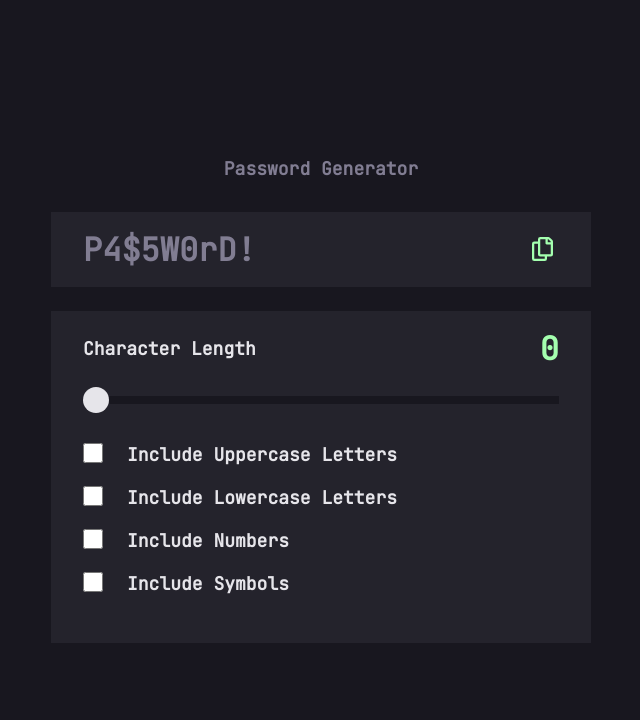
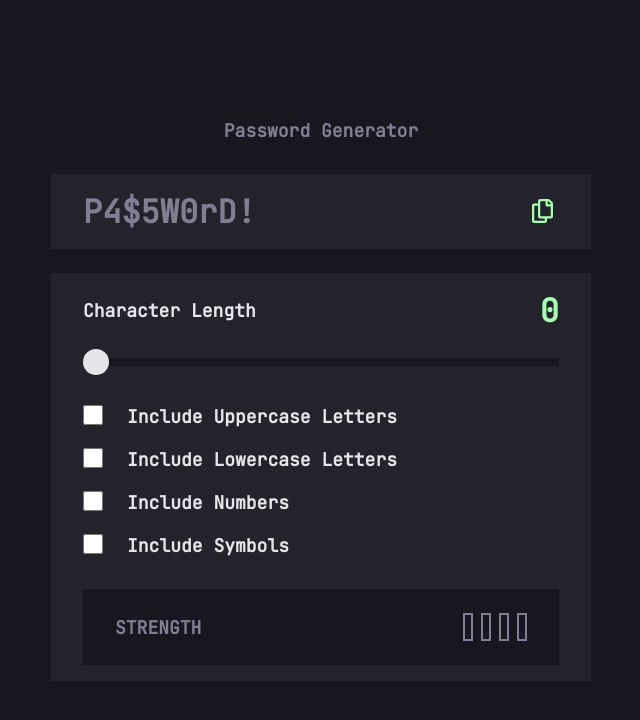
Before and after one commit to jeanmarc5592/password-generator-app, a Vue app: page / in a window 1280 px wide. Shown: the top 720 px of the page, without its empty margins (319-959 px from the left). Built offline with nearby package versions, Linux system fonts and the light colour scheme.

Commit message:
Add Strength Rating

```diff
--- a/src/components/PasswordGeneratorControls.vue
+++ b/src/components/PasswordGeneratorControls.vue
@@ -1,3 +1,4 @@
+<!-- eslint-disable prettier/prettier -->
 <template>
   <form class="controls-container" @submit.prevent="submitForm">
     <!-- Length Slider -->
@@ -56,8 +57,24 @@
         <base-typography>Include Symbols</base-typography>
       </div>
     </div>
-
     <!-- Strength Display -->
+    <div class="strength-container">
+      <base-typography>STRENGTH</base-typography>
+      <div>
+        <div class="strength-rating">
+          <base-typography
+            v-if="passwordStrength !== null"
+            variant="heading-medium"
+          >
+            {{ passwordStrength }}
+          </base-typography>
+          <div class="strength-rating-box" :class="strengthLevelOneClass"></div>
+          <div class="strength-rating-box" :class="strengthLevelTwoClass"></div>
+          <div class="strength-rating-box" :class="strengthLevelThreeClass"></div>
+          <div class="strength-rating-box" :class="strengthLevelFourlass"></div>
+        </div>
+      </div>
+    </div>
 
     <!-- CTA Button -->
   </form>
@@ -71,7 +88,36 @@ export default {
       maxPasswordLength: 32,
       passwordLength: 0,
       passwordContent: [],
+      passwordStrength: null,
     };
+  },
+  computed: {
+    strengthLevelOneClass() {
+      return {
+        "red-bg": this.passwordStrength === "TOO WEAK!",
+        "orange-bg": this.passwordStrength === "WEAK",
+        "yellow-bg": this.passwordStrength === "MEDIUM",
+        "green-bg": this.passwordStrength === "STRONG",
+      };
+    },
+    strengthLevelTwoClass() {
+      return {
+        "orange-bg": this.passwordStrength === "WEAK",
+        "yellow-bg": this.passwordStrength === "MEDIUM",
+        "green-bg": this.passwordStrength === "STRONG",
+      };
+    },
+    strengthLevelThreeClass() {
+      return {
+        "yellow-bg": this.passwordStrength === "MEDIUM",
+        "green-bg": this.passwordStrength === "STRONG",
+      };
+    },
+    strengthLevelFourlass() {
+      return {
+        "green-bg": this.passwordStrength === "STRONG",
+      };
+    },
   },
   watch: {
     passwordLength(newLength) {
@@ -167,4 +213,50 @@ export default {
     }
   }
 }
+
+.strength-container {
+  background: $color-black-dark;
+  padding: 1.5rem 2rem;
+  display: flex;
+  justify-content: space-between;
+  align-items: center;
+
+  & > p {
+    color: $color-grey-dark;
+  }
+
+  .strength-rating {
+    display: flex;
+    justify-content: space-between;
+    align-items: center;
+
+    p {
+      margin-right: 1rem;
+    }
+    .strength-rating-box {
+      width: 10px;
+      height: 28px;
+      border: 2px solid $color-grey-dark;
+      &:not(:last-child) {
+        margin-right: 0.5rem;
+      }
+    }
+    .red-bg {
+      background-color: $color-red;
+      border: 2px solid $color-red;
+    }
+    .orange-bg {
+      background-color: $color-orange;
+      border: 2px solid $color-orange;
+    }
+    .yellow-bg {
+      background-color: $color-yellow;
+      border: 2px solid $color-yellow;
+    }
+    .green-bg {
+      background-color: $color-green;
+      border: 2px solid $color-green;
+    }
+  }
+}
 </style>
```
